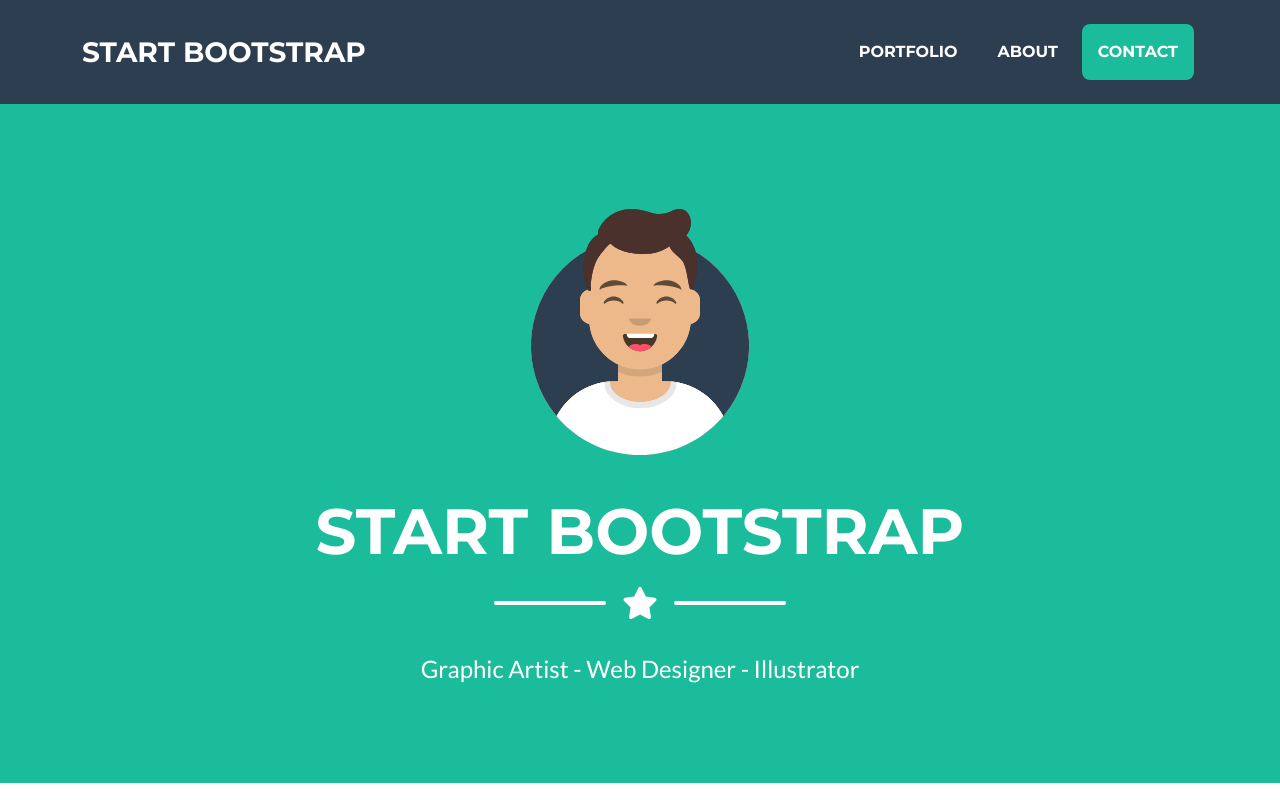
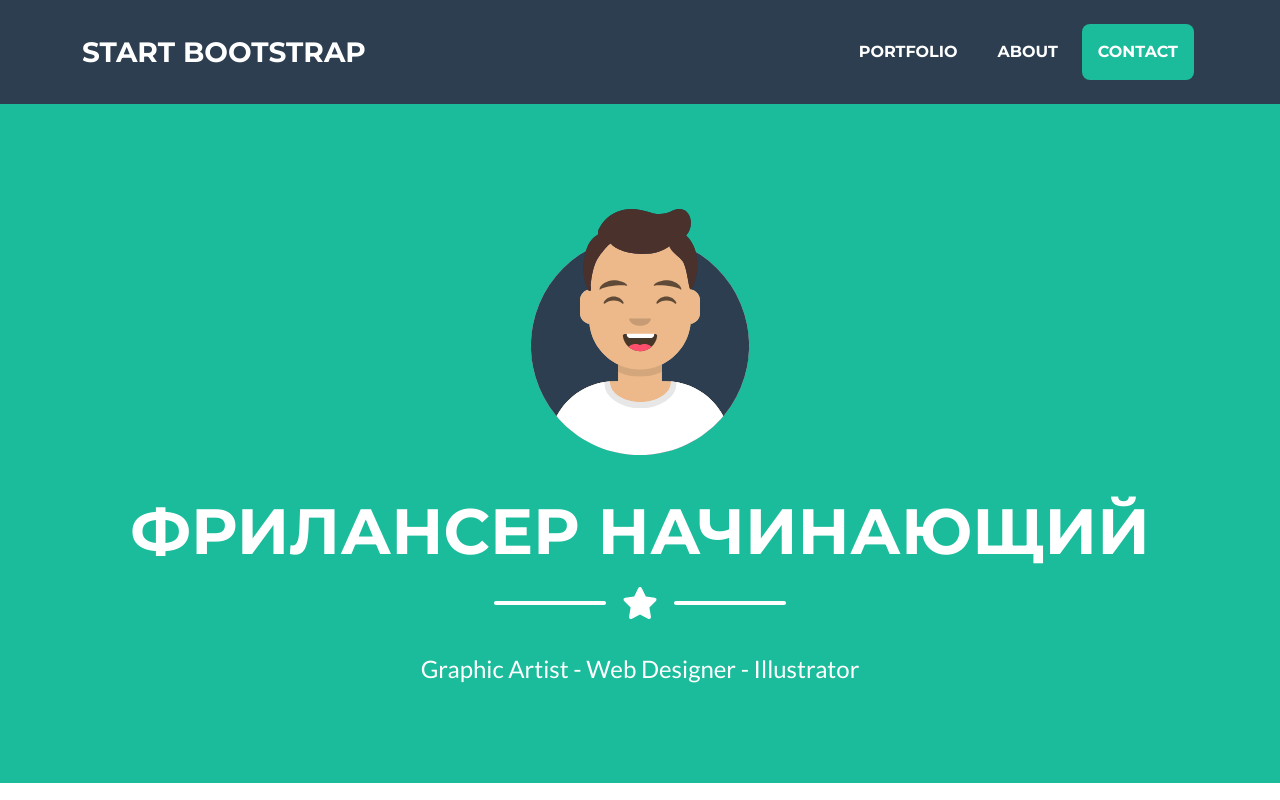
Before and after one commit to Asik1985/freelance, a plain HTML site: page index.html in a window 1280 px wide. Shown: the top 800 px of the page. Drawn offline with nearby package versions, Linux system fonts and the light colour scheme.

```diff
--- a/index.html
+++ b/index.html
@@ -40,7 +40,7 @@
                 <!-- Masthead Avatar Image-->
                 <img class="masthead-avatar mb-5" src="assets/img/avataaars.svg" alt="..." />
                 <!-- Masthead Heading-->
-                <h1 class="masthead-heading text-uppercase mb-0">Start Bootstrap</h1>
+                <h1 class="masthead-heading text-uppercase mb-0">Фрилансер начинающий</h1>
                 <!-- Icon Divider-->
                 <div class="divider-custom divider-light">
                     <div class="divider-custom-line"></div>
```
